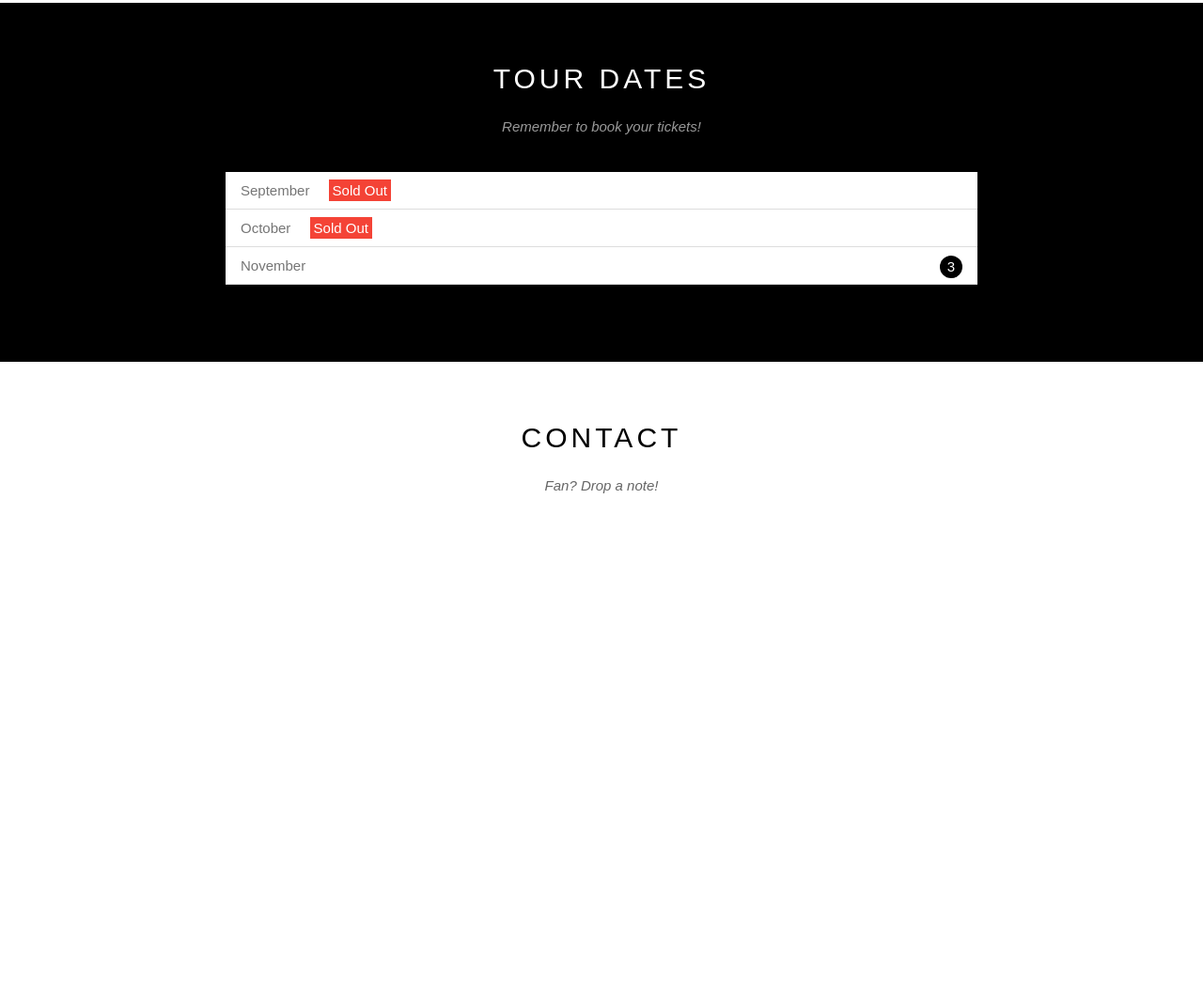
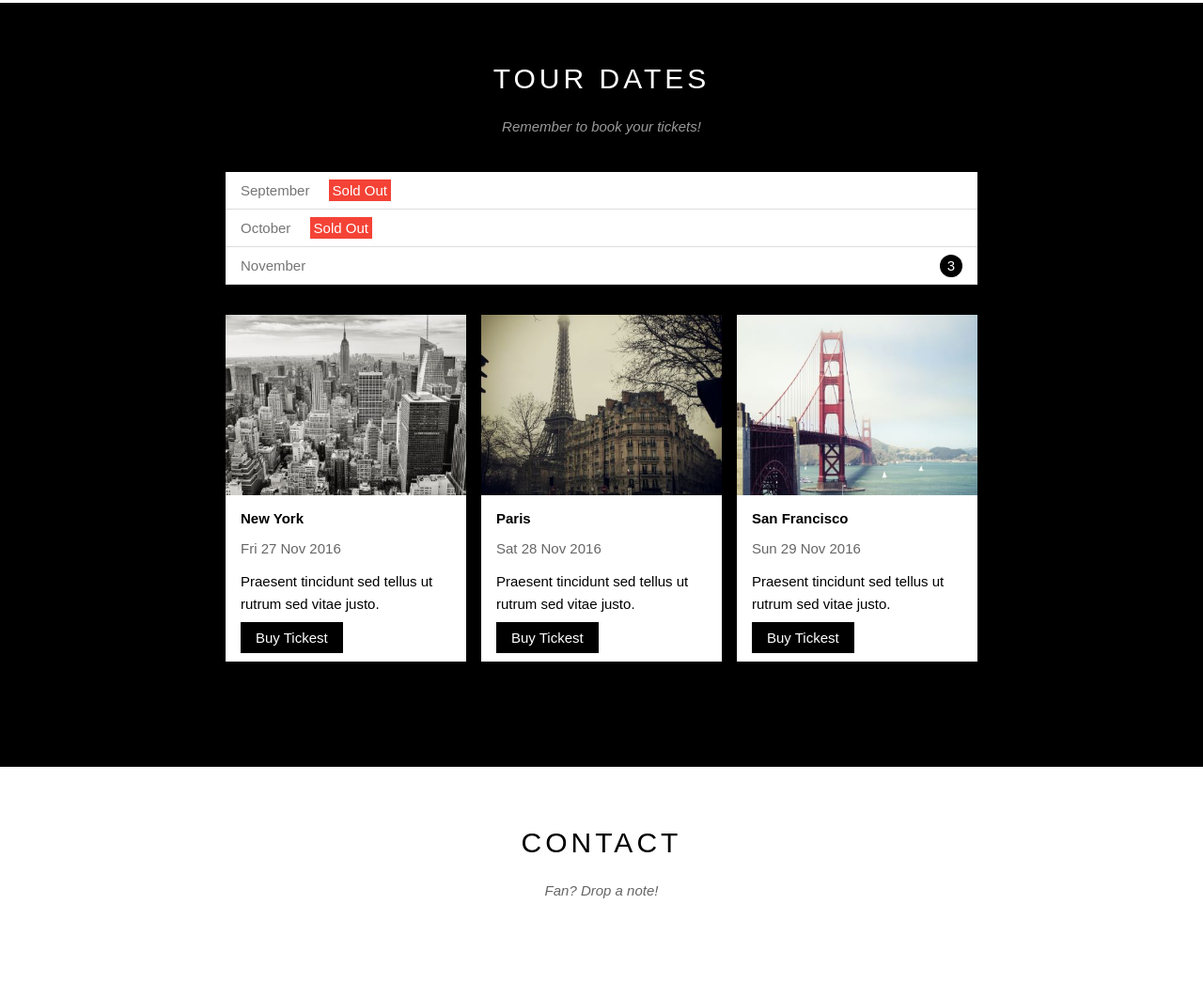
Before and after one commit to nktoan1905/nktoan1905-w3c-band.github.io, a plain HTML site: page index.html in a window 1280 px wide. Shown: the part 1285-2330 px from the top of the page at 94% size. Before the commit the page ends 1899 px from the top, so only its background shows below. Drawn offline with Linux system fonts and the light colour scheme.

Commit message:
place done

```diff
--- a/assets/css/style.css
+++ b/assets/css/style.css
@@ -9,6 +9,9 @@ html {
 }
 .text-white {
     color: #fff !important;
+}
+.clear{
+    clear: left;
 }
 #main{
 
@@ -178,7 +181,56 @@ html {
     text-align: center;
     line-height: 24px;
     color: #fff;
-    margin-top: -2.5px;
+    margin-top: -3px;
+}
+
+.place-list{
+    margin: 32px -8px 0 -8px;
+    padding-bottom:  48px;
+}
+.place-item{
+    float: left;
+    width: calc(100%/3);
+    padding: 0 8px;
+
+}
+.img-place{
+    width: 100%;
+    display:block;
+}
+.img-place:hover{
+    opacity: 0.6;
+}
+.place-body{
+    background-color: #fff;
+    padding: 16px;
+}
+.place-heading{
+    font-size:  15px;
+    font-weight: 650;
+}
+
+.place-time{
+    margin: 15px 0;
+    font-size:  15px;
+    opacity: 0.6;
+}
+.place-desc{
+    margin: 15px 0;
+    font-size: 15px;
+   line-height: 1.6;
+}
+.place-button{
+    font-size:  15px;
+    background-color: #000000;
+    padding: 8px 16px;
+    text-decoration: none;
+    color: #fff;
+    margin-bottom: 16px;
+}
+.place-button:hover{
+    background-color: #ccc;
+    color: #000;
 }
 #footer{
 
--- a/index.html
+++ b/index.html
@@ -105,20 +105,51 @@
                     </ul>
                     <div class="place-list">
                         <div class="place-item">
-                            <img src="" alt="" class="img-place">
+                            <img src="./assets/img/tickets/newyork.jpg" alt="newyork" class="img-place">
                             <div class="place-body">
                                 <h3 class="place-heading">
-
+                                    New York
                                 </h3>
                                 <p class="place-time">
-
+                                    Fri 27 Nov 2016
                                 </p>
                                 <p class="place-desc">
-
+                                    Praesent tincidunt sed tellus ut rutrum sed vitae justo.
                                 </p>
-                                <a href="" class="place-button"></a>
+                                <a href="" class="place-button">Buy Tickest</a>
                             </div>
                         </div>
+                        <div class="place-item">
+                            <img src="./assets/img/tickets/paris.jpg" alt="paris" class="img-place">
+                            <div class="place-body">
+                                <h3 class="place-heading">
+                                    Paris
+                                </h3>
+                                <p class="place-time">
+                                    Sat 28 Nov 2016
+                                </p>
+                                <p class="place-desc">
+                                    Praesent tincidunt sed tellus ut rutrum sed vitae justo.
+                                </p>
+                                <a href="" class="place-button">Buy Tickest</a>
+                            </div>
+                        </div>
+                        <div class="place-item">
+                            <img src="./assets/img/tickets/sanfran.jpg" alt="sanfran" class="img-place">
+                            <div class="place-body">
+                                <h3 class="place-heading">
+                                    San Francisco
+                                </h3>
+                                <p class="place-time">
+                                    Sun 29 Nov 2016
+                                </p>
+                                <p class="place-desc">
+                                    Praesent tincidunt sed tellus ut rutrum sed vitae justo.
+                                </p>
+                                <a href="" class="place-button">Buy Tickest</a>
+                            </div>
+                        </div>
+                        <div class="clear"></div>
                     </div>
                 </div>
             </div>
```
Also changed, not shown: assets/img/tickets/newyork.jpg (added), assets/img/tickets/paris.jpg (added), assets/img/tickets/sanfran.jpg (added).
